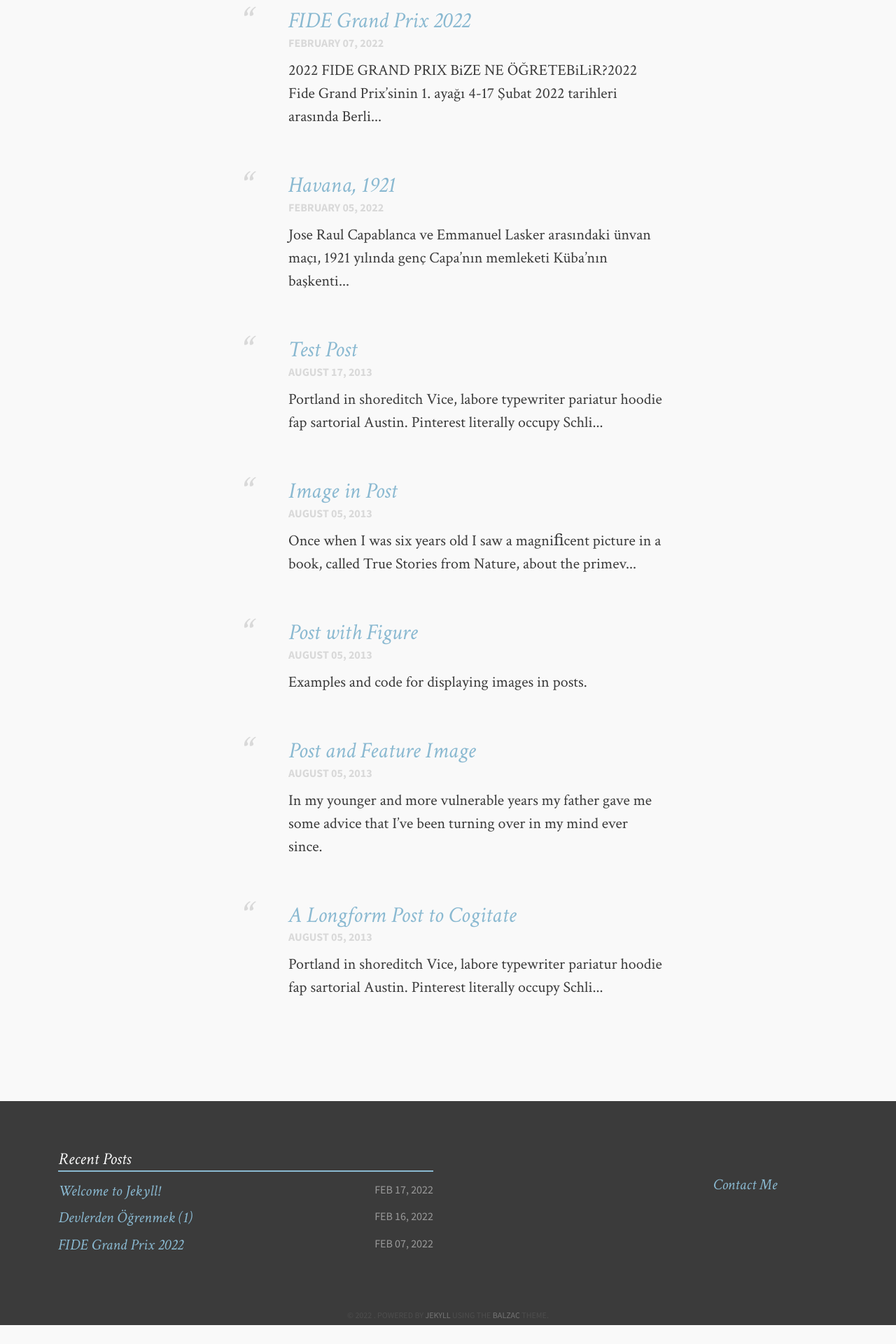
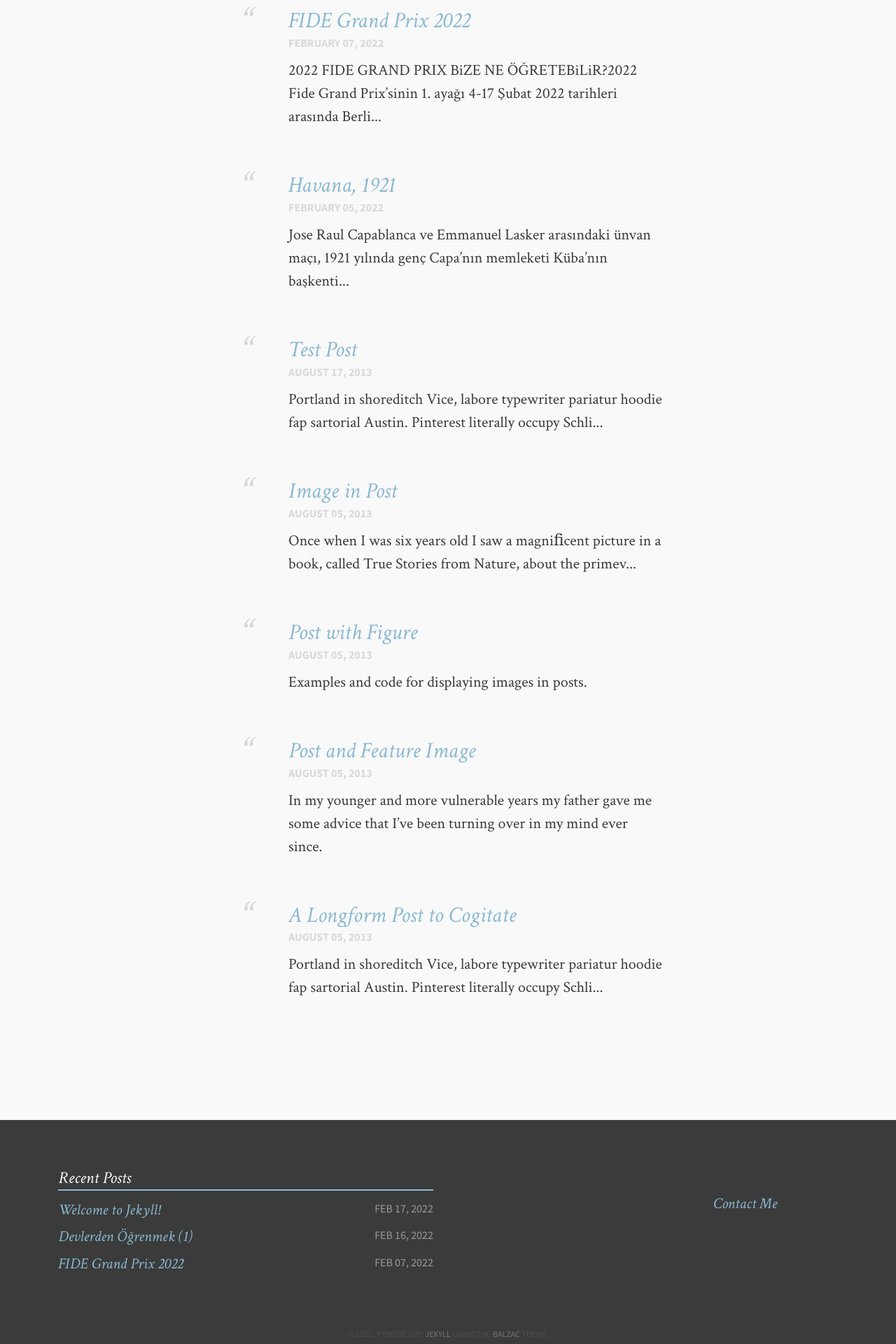
Before and after one commit to satranchess/satrancc, a Jekyll site: the page built from index.md, in a window 1280 px wide. Shown: the part 660-2580 px from the top of the page at 70% size. Built offline with Jekyll 4.4.1, drawn with Linux system fonts in a browser that asks for light colours; before the commit the page ends 2553 px from its top, so only the background shows below that.

Commit message:
Update _styles.scss

```diff
--- a/_sass/_styles.scss
+++ b/_sass/_styles.scss
@@ -658,7 +658,7 @@ header.site-header nav {
 
 /* Footer Stuff */
 .push {
-    height: $footerHeight/4 !important;
+    height: $footerHeight/3 !important;
 }
 
 footer {
```
